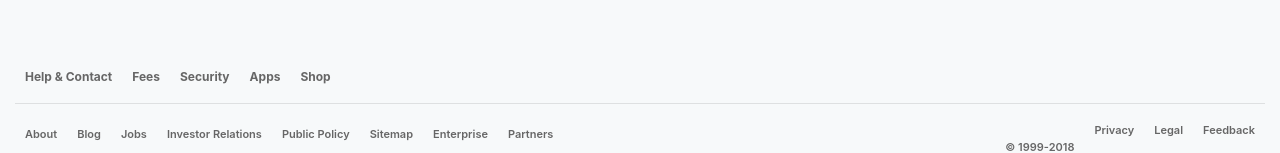
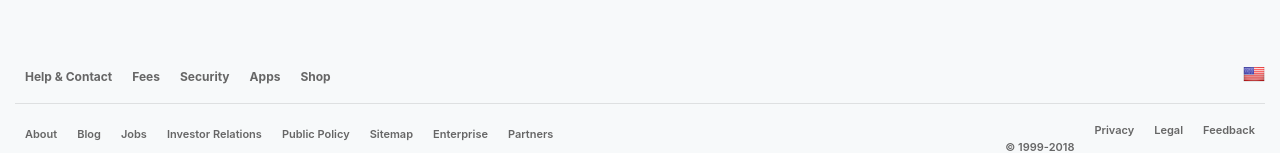
Before and after one commit to protatodev/paypal-clone, an Angular app: page / in a window 1280 px wide. Shown: the part 2398-2551 px from the top of the page. Built offline with nearby package versions, Linux system fonts and the light colour scheme.

Commit message:
finish footer styling

```diff
--- a/src/app/footer/footer.component.css
+++ b/src/app/footer/footer.component.css
@@ -21,3 +21,7 @@
   font-weight: 600;
   font-size: 11px;
 }
+
+#flag {
+  height: 22px;
+}
--- a/src/app/footer/footer.component.html
+++ b/src/app/footer/footer.component.html
@@ -21,6 +21,7 @@
         <small><a href="#">Security</a></small>
         <small><a href="#">Apps</a></small>
         <small><a href="#">Shop</a></small>
+        <small class="float-right"><img id="flag" src="../../assets/flag-icon.png"></small>
       </div>
       <hr>
       <div class="footer-nav-small">
```
Also changed, not shown: src/assets/flag-icon.png (added).
